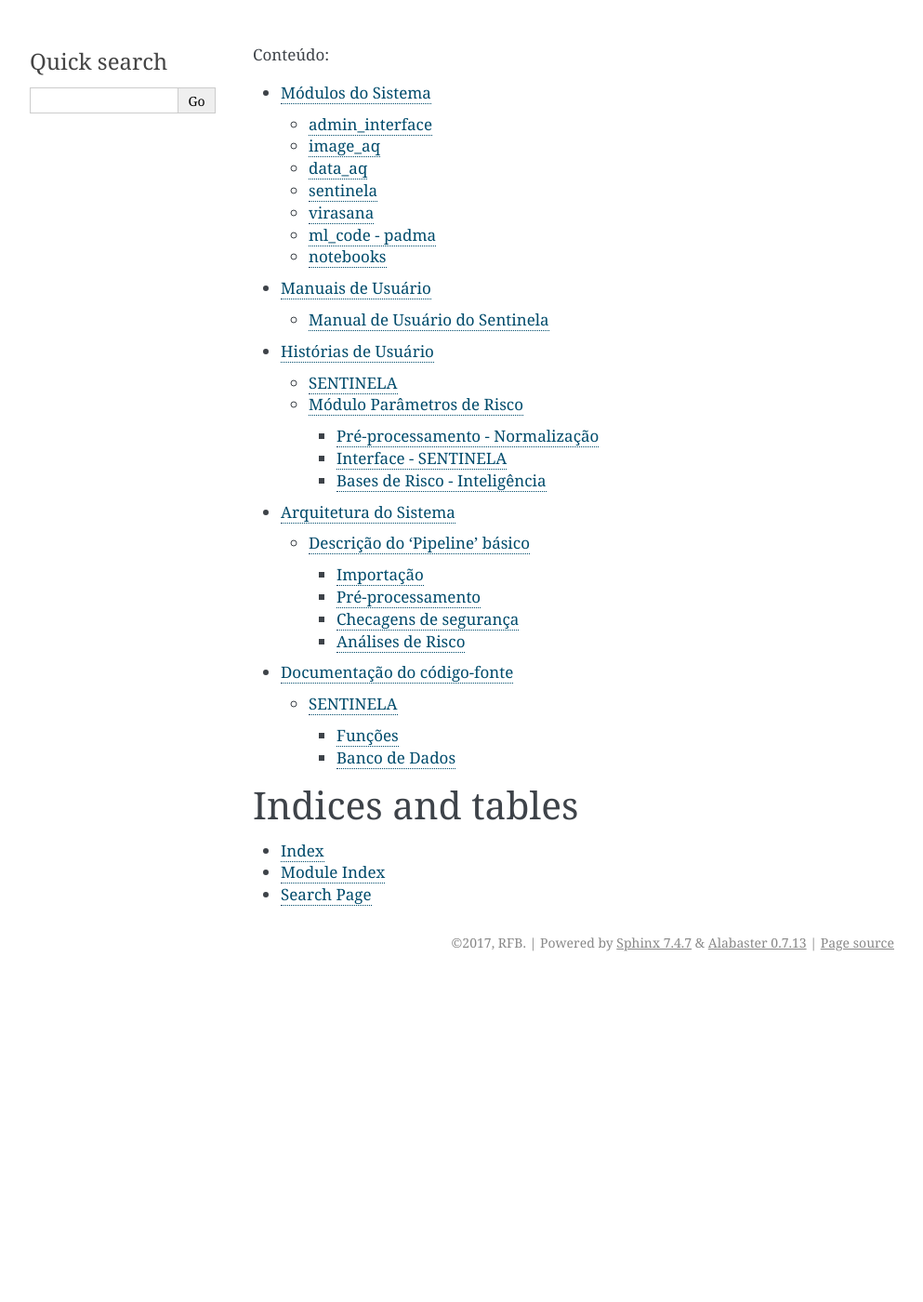
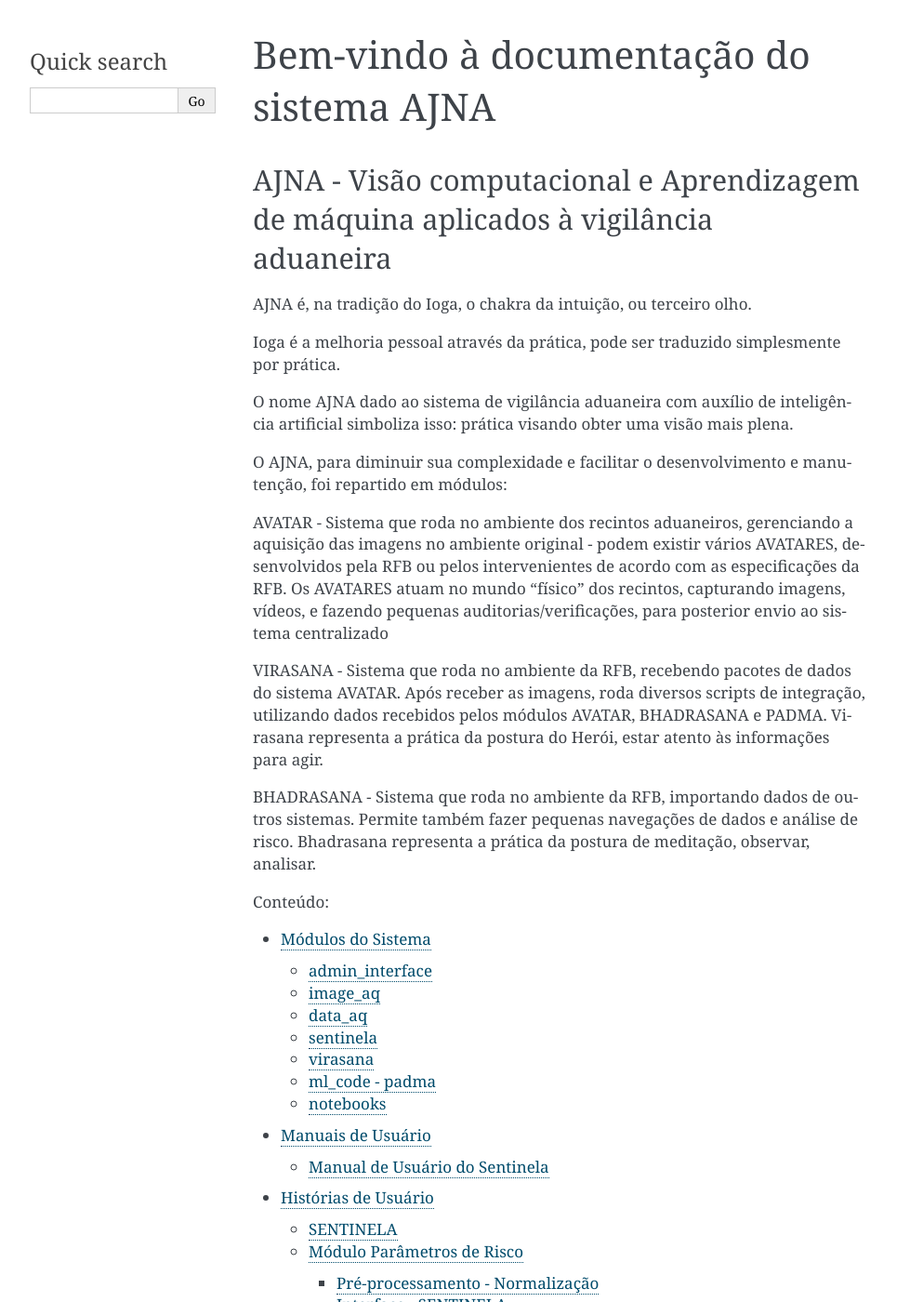
Before and after one commit to IvanBrasilico/ajna_docs, a Sphinx documentation site: the page built from docs/index.rst, in a window 1280 px wide and 1400 px high. Shown: the whole window at 93% size, without its empty margins (148-1141 px from the left). Built offline with Sphinx 7.4.7, drawn with Linux system fonts in a browser that asks for light colours; formulas are drawn with MathJax 3; some of the changed text lies outside the part shown.

```diff
--- a/docs/codigofonte.rst
+++ b/docs/codigofonte.rst
@@ -8,4 +8,7 @@ Documentação do código-fonte
    :caption: Conteúdo:
    :glob:
 
-   sentinela.rst
+   ajna_commons.rst
+   bhadrasana.rst
+   virasana.rst
+   padma.rst
--- a/docs/conf.py
+++ b/docs/conf.py
@@ -31,6 +31,13 @@
 # Add any Sphinx extension module names here, as strings. They can be
 # extensions coming with Sphinx (named 'sphinx.ext.*') or your custom
 # ones.
+import sys
+sys.path.insert(0, './ajna_commons')
+sys.path.insert(0, './bhadrasana')
+sys.path.insert(0, './virasana')
+sys.path.insert(0, './padma')
+sys.path.insert(0, './padma/models/research')
+
 extensions = ['sphinx.ext.autodoc',
     'sphinx.ext.doctest',
     'sphinx.ext.todo',
--- a/docs/index.rst
+++ b/docs/index.rst
@@ -3,8 +3,36 @@
    You can adapt this file completely to your liking, but it should at least
    contain the root `toctree` directive.
 
-    Bem-vindo à documentação do sistema AJNA
-    ========================================
+
+Bem-vindo à documentação do sistema AJNA
+========================================
+
+AJNA - Visão computacional e Aprendizagem de máquina aplicados à vigilância aduaneira
+-------------------------------------------------------------------------------------
+
+AJNA é, na tradição do Ioga, o chakra da intuição, ou terceiro olho.
+
+Ioga é a melhoria pessoal através da prática, pode ser traduzido simplesmente por prática.
+
+O nome AJNA dado ao sistema de vigilância aduaneira com auxílio de inteligência
+artificial simboliza isso: prática visando obter uma visão mais plena.
+
+O AJNA, para diminuir sua complexidade e facilitar o desenvolvimento e manutenção, foi
+repartido em módulos:
+
+AVATAR - Sistema que roda no ambiente dos recintos aduaneiros, gerenciando a aquisição das imagens
+no ambiente original - podem existir vários AVATARES, desenvolvidos pela RFB ou pelos intervenientes
+de acordo com as especificações da RFB. Os AVATARES atuam no mundo "físico" dos recintos, capturando
+imagens, vídeos, e fazendo pequenas auditorias/verificações, para posterior envio ao sistema centralizado
+
+VIRASANA - Sistema que roda no ambiente da RFB, recebendo pacotes de dados do sistema AVATAR.
+Após receber as imagens, roda diversos scripts de integração, utilizando dados recebidos pelos módulos
+AVATAR, BHADRASANA e PADMA.
+Virasana representa a prática da postura do Herói, estar atento às informações para agir.
+
+BHADRASANA - Sistema que roda no ambiente da RFB, importando dados de outros sistemas. Permite também
+fazer pequenas navegações de dados e análise de risco.
+Bhadrasana representa a prática da postura de meditação, observar, analisar.
 
 .. toctree::
    :maxdepth: 3
```
Also changed, not shown: docs/ajna_commons.rst (added, +19 -0 lines), docs/bhadrasana.rst (added, +35 -0 lines), docs/padma.rst (added, +19 -0 lines), docs/sentinela.rst (deleted, +0 -35 lines), docs/virasana.rst (added, +30 -0 lines), 1 other file.
